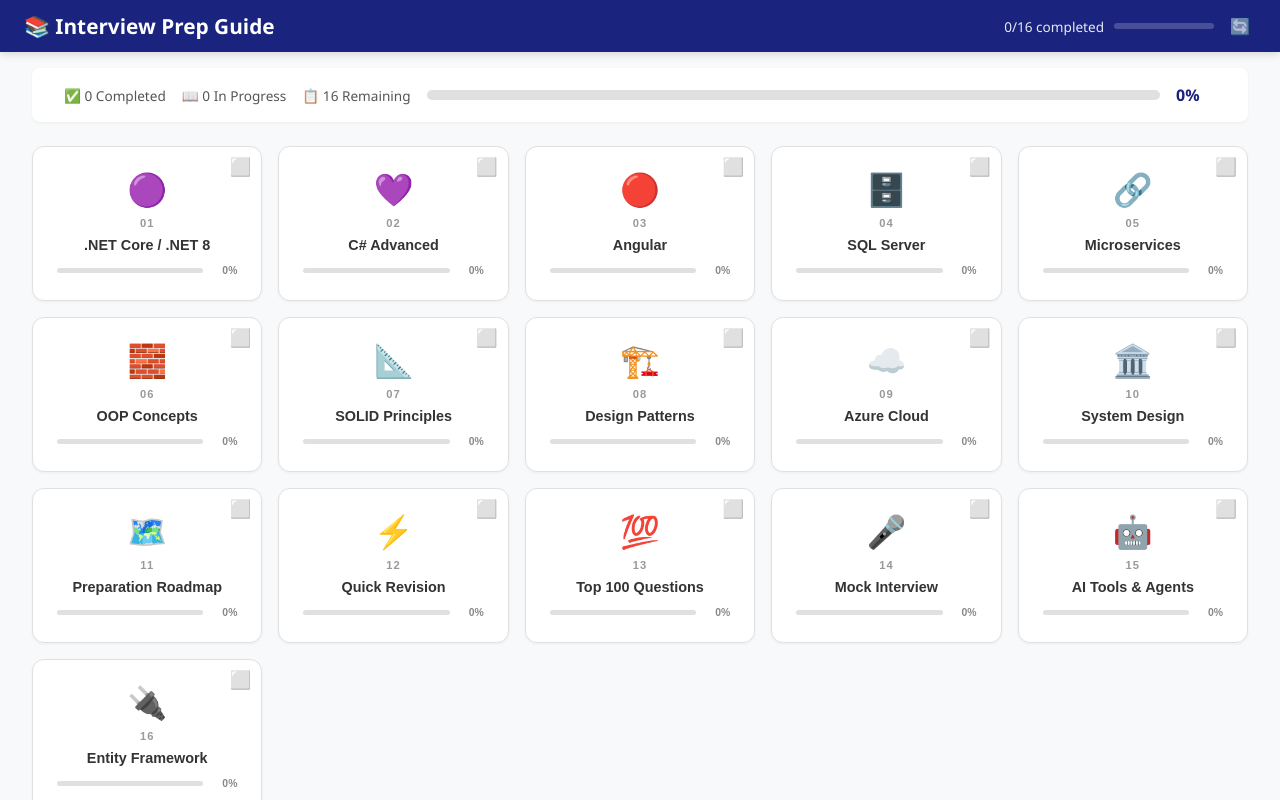
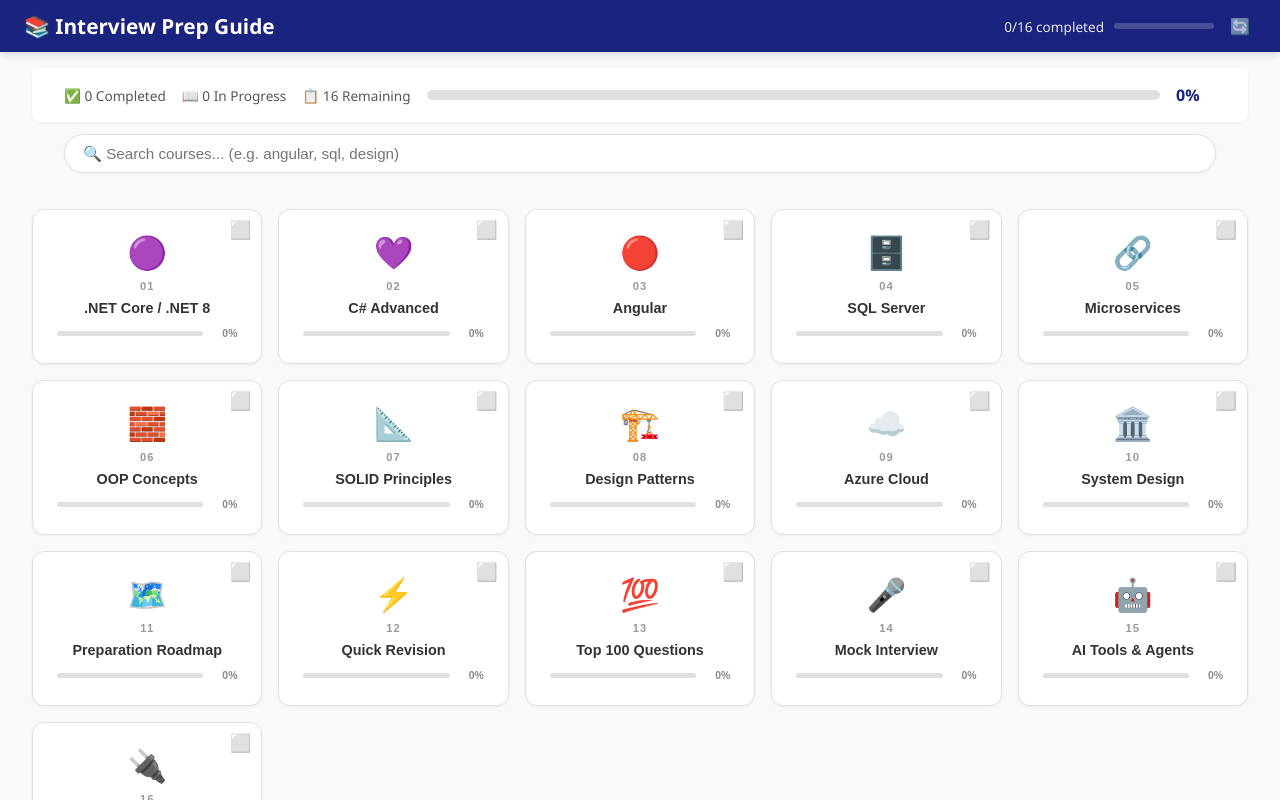
Before and after one commit to AnandNagidi/full-stack-documentation, an Angular app: page / in a window 1280 px wide. Built offline with nearby package versions, Linux system fonts and the light colour scheme.

Commit message:
feat: add course search filter on home page

```diff
--- a/src/app/app.component.html
+++ b/src/app/app.component.html
@@ -76,8 +76,22 @@
       <span class="progress-percent">{{ overallProgress() }}%</span>
     </div>
 
+    <!-- Course Search -->
+    <div class="course-search">
+      <input
+        type="text"
+        class="course-search-input"
+        placeholder="🔍 Search courses... (e.g. angular, sql, design)"
+        [ngModel]="courseSearchTerm()"
+        (ngModelChange)="courseSearchTerm.set($event)"
+      />
+      @if (courseSearchTerm()) {
+        <span class="course-search-count">{{ filteredDocuments().length }} of {{ documents.length }}</span>
+      }
+    </div>
+
     <div class="doc-grid">
-      @for (doc of documents; track doc.id) {
+      @for (doc of filteredDocuments(); track doc.id) {
         <button class="doc-card" [class]="'doc-card status-' + getStatus(doc.id)" (click)="selectDocument(doc)">
           <div class="card-status-indicator" (click)="cycleStatus($event, doc.id)" title="Click to change status">
             @switch (getStatus(doc.id)) {
--- a/src/app/app.component.scss
+++ b/src/app/app.component.scss
@@ -264,6 +264,38 @@
   }
 }
 
+// Course Search
+.course-search {
+  display: flex;
+  align-items: center;
+  gap: 12px;
+  padding: 12px 32px;
+  margin: 0 32px;
+
+  .course-search-input {
+    flex: 1;
+    padding: 10px 18px;
+    border: 1px solid #e0e0e0;
+    border-radius: 24px;
+    font-size: 0.95rem;
+    outline: none;
+    background: white;
+    box-shadow: 0 1px 3px rgba(0, 0, 0, 0.04);
+    transition: border-color 0.2s, box-shadow 0.2s;
+
+    &:focus {
+      border-color: #1a237e;
+      box-shadow: 0 0 0 3px rgba(26, 35, 126, 0.1);
+    }
+  }
+
+  .course-search-count {
+    font-size: 0.8rem;
+    color: #666;
+    white-space: nowrap;
+  }
+}
+
 // Reading Progress Bar (top of doc view)
 .reading-progress-bar {
   height: 4px;
--- a/src/app/app.component.ts
+++ b/src/app/app.component.ts
@@ -62,6 +62,7 @@
   matchCount = signal<number>(0);
   tracker = signal<TrackerData>({});
   currentReadProgress = signal<number>(0);
+  courseSearchTerm = signal<string>('');
 
   completedCount = computed(() =>
     Object.values(this.tracker()).filter(v => v.status === 'completed').length
@@ -74,6 +75,16 @@
   overallProgress = computed(() =>
     Math.round((this.completedCount() / this.documents.length) * 100)
   );
+
+  filteredDocuments = computed(() => {
+    const term = this.courseSearchTerm().toLowerCase().trim();
+    if (!term) return this.documents;
+    return this.documents.filter(d =>
+      d.title.toLowerCase().includes(term) ||
+      d.id.includes(term) ||
+      d.filename.toLowerCase().includes(term)
+    );
+  });
 
   constructor(private http: HttpClient, private sanitizer: DomSanitizer) {}
 
```
